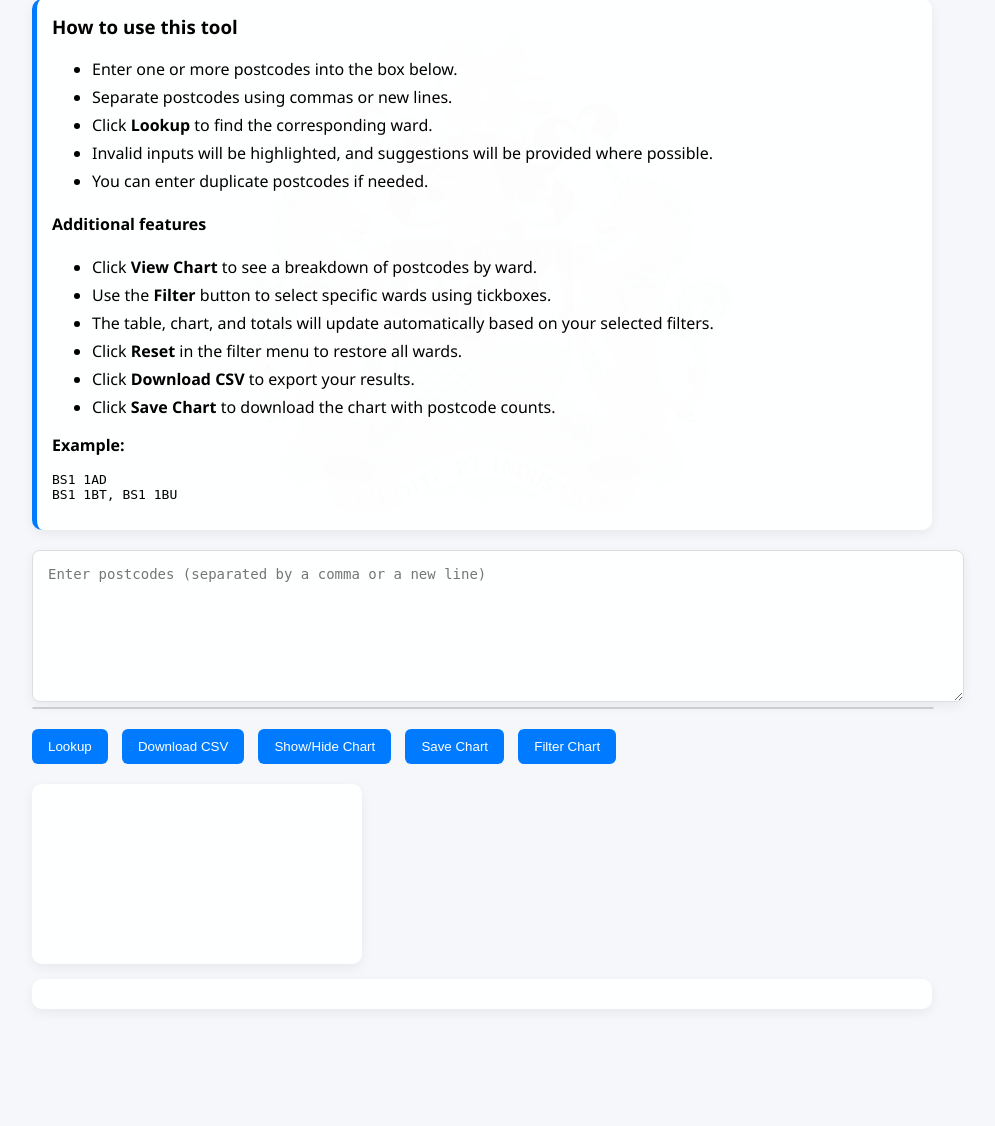
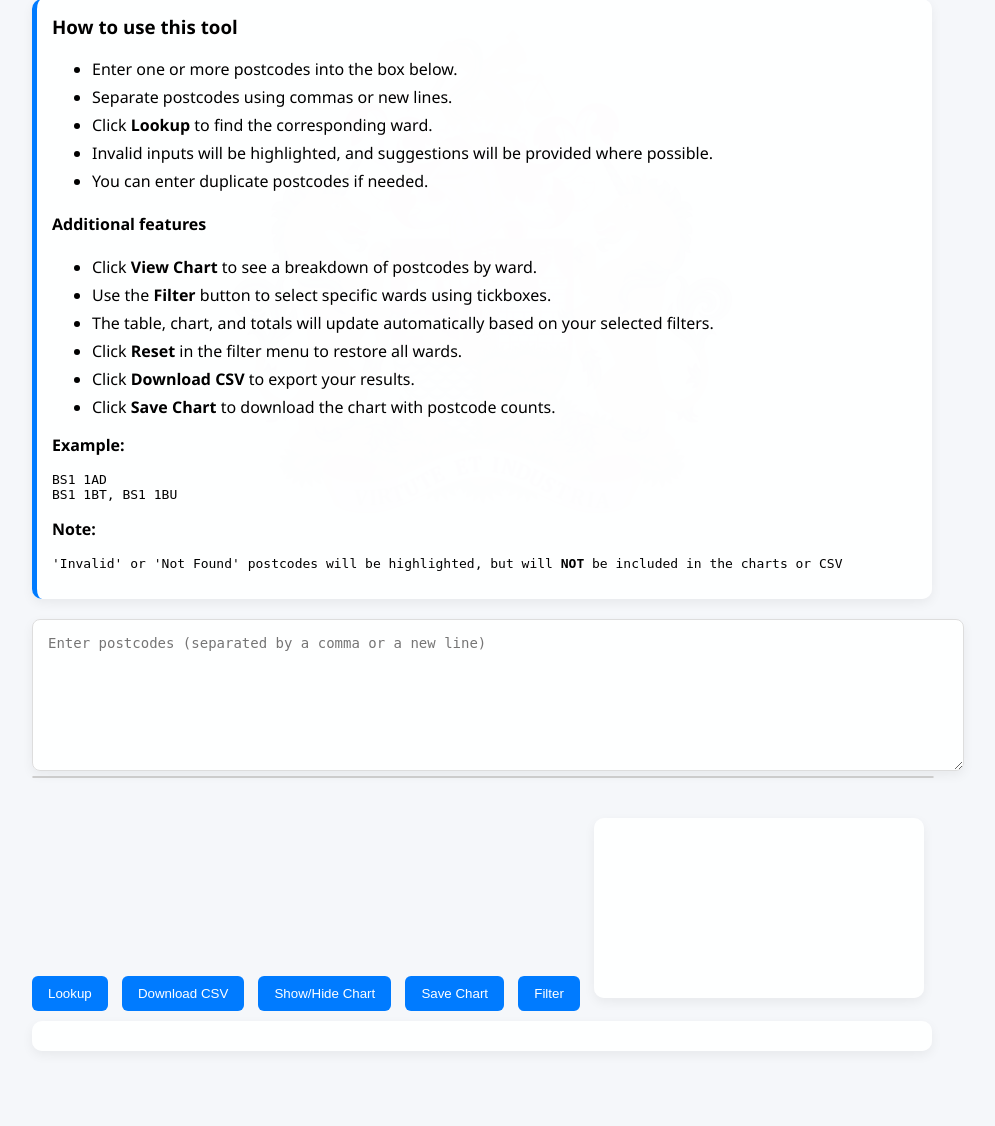
Before and after one commit to sh1rwa/bsrc-postcodetool, a Flask app: page / in a window 1280 px wide. Shown: the part 129-1255 px from the top of the page, without its empty margins (158-1153 px from the left). Before the commit the page ends 893 px from the top, so only its background shows below. Run offline with Flask 3, Linux system fonts and the light colour scheme; data that the repository does not hold is empty; a map, chart or similar area stays blank; parts of the project's set-up code (start-up, migrations or seed data) failed here and were passed over.

Commit message:
bug fixes and UX improvements

```diff
--- a/templates/index.html
+++ b/templates/index.html
@@ -141,6 +141,27 @@ tr:hover {
     z-index: 1000;
 }
 
+.suggestion {
+    color: #007BFF;
+    cursor: pointer;
+    text-decoration: none;
+    font-weight: 500;
+    padding: 2px 6px;
+    border-radius: 4px;
+    transition: all 0.2s ease;
+}
+
+/* Hover effect */
+.suggestion:hover {
+    background-color: #e6f0ff;
+    text-decoration: underline;
+}
+
+
+.suggestion:active {
+    background-color: #cce0ff;
+}
+
 .live-suggestion {
     padding: 8px;
     cursor: pointer;
@@ -206,6 +227,9 @@ tr:hover {
     <p><b>Example:</b></p>
     <pre>BS1 1AD
 BS1 1BT, BS1 1BU</pre>
+
+<p><b>Note:</b></p>
+    <pre>'Invalid' or 'Not Found' postcodes will be highlighted, but will <b>NOT</b> be included in the charts or CSV</pre>
 </div>
 
 <div style="position: relative;">
@@ -221,7 +245,7 @@ BS1 1BT, BS1 1BU</pre>
 <button onclick="downloadCSV()">Download CSV</button>
 <button onclick="toggleChart()">Show/Hide Chart</button>
 <button onclick="downloadChart()">Save Chart</button>
-<button id="filterBtn" onclick="toggleFilter()">Filter Chart</button>
+<button id="filterBtn" onclick="toggleFilter()">Filter</button>
 
 <div id="filterBox" class="filter-box" style="display:none;">
     <div id="filterOptions"></div>
@@ -263,9 +287,7 @@ for (let i = 0; i < shorter.length; i++) {
 function renderTable() {
     let table = "<tr><th>Postcode</th><th>Ward</th></tr>";
 
-    let dataToShow = selectedWards.size > 0
-        ? getFilteredData()
-        : latestData;
+    let dataToShow = getFilteredData();
 
     dataToShow.forEach(row => {
         let formatted = formatPostcode(row.postcode);
@@ -277,10 +299,27 @@ function renderTable() {
         if (!isValid) {
             wardDisplay = "Invalid input";
             rowClass = "invalid";
-        } else if (row.ward === "Not found") {
-            wardDisplay = "Not found";
+        }
+        else if (row.ward === "Not found") {
+
+            let suggestions = getSuggestions(row.postcode);
+
+            let suggestionsHTML = suggestions.map(s =>
+                `<span class="suggestion"
+                    data-original="${row.postcode}"
+                    data-suggestion="${formatPostcode(s)}">
+                    ${formatPostcode(s)}
+                </span>`
+            ).join(", ");
+
+            wardDisplay = `
+                Not found<br>
+                <small>Did you mean: ${suggestionsHTML}</small>
+            `;
+
             rowClass = "not-found";
-        } else {
+        }
+        else {
             wardDisplay = row.ward;
         }
 
@@ -357,11 +396,19 @@ function updateFilterCounts() {
 }
 
 function getFilteredData() {
-    return latestData.filter(row =>
-        row.ward &&
-        row.ward !== "Not found" &&
-        selectedWards.has(row.ward)
-    );
+    return latestData.filter(row => {
+        let formatted = formatPostcode(row.postcode);
+        let isValid = isValidPostcodeFormat(formatted);
+
+        // Always include invalid inputs
+        if (!isValid) return true;
+
+        // Always include "Not found"
+        if (row.ward === "Not found") return true;
+
+        // Only filter valid wards
+        return selectedWards.has(row.ward);
+    });
 }
 
 function downloadChart() {
@@ -370,40 +417,61 @@ function downloadChart() {
         return;
     }
 
-    // Get chart image
     let chartCanvas = document.getElementById("wardChart");
-    let chartImage = chartCanvas.toDataURL("image/png");
 
-    // Create a new canvas to combine chart + text
+    // ===== 1. Calculate counts FIRST =====
+    let wardCounts = {};
+    let total = 0;
+
+    latestData.forEach(row => {
+        let formatted = formatPostcode(row.postcode);
+        let isValid = isValidPostcodeFormat(formatted);
+
+        if (
+            isValid &&
+            row.ward !== "Not found" &&
+            selectedWards.has(row.ward)
+        ) {
+            wardCounts[row.ward] = (wardCounts[row.ward] || 0) + 1;
+            total++;
+        }
+    });
+
+    // ===== 2. Calculate dynamic height =====
+    let width = chartCanvas.width;
+
+    let numWards = Object.keys(wardCounts).length;
+    let numLines = numWards + 2; // title + total
+
+    let lineHeight = 20;
+    let extraHeight = (numLines * lineHeight) + 40;
+
+    let height = chartCanvas.height + extraHeight;
+
     let canvas = document.createElement("canvas");
     let ctx = canvas.getContext("2d");
-
-    let width = chartCanvas.width;
-    let height = chartCanvas.height + 100; // extra space for text
 
     canvas.width = width;
     canvas.height = height;
 
+    // ===== 3. Load chart image =====
     let img = new Image();
-    img.src = chartImage;
+    img.src = chartCanvas.toDataURL("image/png");
 
     img.onload = function () {
+
+        // White background
+        ctx.fillStyle = "white";
+        ctx.fillRect(0, 0, canvas.width, canvas.height);
+
         // Draw chart
         ctx.drawImage(img, 0, 0);
 
-        // Prepare counts
-        let wardCounts = {};
-
-        latestData.forEach(row => {
-            if (row.ward && row.ward !== "Not found" && selectedWards.has(row.ward)
-                ) {
-                wardCounts[row.ward] = (wardCounts[row.ward] || 0) + 1;
-            }
-        });
-
-        let textY = chartCanvas.height + 20;
+        // Text styling
         ctx.fillStyle = "black";
         ctx.font = "14px Arial";
+
+        let textY = chartCanvas.height + 30;
 
         ctx.fillText("Postcode Counts:", 10, textY);
 
@@ -417,10 +485,18 @@ function downloadChart() {
             i++;
         }
 
-        // Download image
+        // Total
+        ctx.font = "bold 14px Arial";
+        ctx.fillText(
+            `Total: ${total}`,
+            10,
+            textY + ((i + 1) * 20)
+        );
+
+        // ===== 4. Download =====
         let link = document.createElement("a");
         link.download = "postcode_chart.png";
-        link.href = canvas.toDataURL();
+        link.href = canvas.toDataURL("image/png");
         link.click();
     };
 }
@@ -471,12 +547,31 @@ function populateFilters() {
 }
 
 function updateTotalCount() {
-    let count = selectedWards.size > 0
-        ? getFilteredData().length
-        : latestData.length;
+
+    let filtered = getFilteredData();
+
+    let total = latestData.length;
+    let showing = filtered.length;
+
+    let valid = 0;
+    let notFound = 0;
+    let invalid = 0;
+
+    filtered.forEach(row => {
+        let formatted = formatPostcode(row.postcode);
+        let isValid = isValidPostcodeFormat(formatted);
+
+        if (!isValid) {
+            invalid++;
+        } else if (row.ward === "Not found") {
+            notFound++;
+        } else {
+            valid++;
+        }
+    });
 
     document.getElementById("totalCount").innerText =
-        `Total postcodes: ${count}`;
+        `Showing ${showing} out of ${total} postcodes: ${valid} valid, ${notFound} not found, ${invalid} invalid`;
 }
 
 
@@ -504,56 +599,15 @@ let postcodes = input
     let data = await response.json();
 
     latestData = data;
-    updateTotalCount();
-    populateFilters();
-    renderTable();
+
+    populateFilters();   // sets selectedWards first
+    renderTable();       // builds correct table
+    updateTotalCount();  // counts AFTER table is correct
 
     if (chartVisible) {
         showChart();
     }
 
-    let table = "<tr><th>Postcode</th><th>Ward</th></tr>";
-
-    getFilteredData().forEach(row => {
-    let formatted = formatPostcode(row.postcode);
-    let isValid = isValidPostcodeFormat(formatted);
-
-    let wardDisplay = "";
-    let rowClass = "";
-
-    if (!isValid) {
-        wardDisplay = "Invalid input";
-        rowClass = "invalid";
-    } else if (row.ward === "Not found") {
-
-    let suggestions = getSuggestions(row.postcode); // ✅ ADD THIS
-
-    let suggestionsHTML = suggestions.map(s =>
-        `<span class="suggestion"
-            data-original="${row.postcode}"
-            data-suggestion="${formatPostcode(s)}">
-            ${formatPostcode(s)}
-        </span>`
-    ).join(", ");
-
-    wardDisplay = `
-        Not found<br>
-        <small>Did you mean: ${suggestionsHTML}</small>
-    `;
-
-    rowClass = "not-found";
-} else {
-        wardDisplay = row.ward;
-    }
-
-    table += `<tr class="${rowClass}">
-        <td>${formatted}</td>
-        <td>${wardDisplay}</td>
-    </tr>`;
-});
-
-    document.getElementById("results").innerHTML = table;
-    populateFilters();
 }
 
 function formatPostcode(postcode) {
@@ -654,8 +708,8 @@ function downloadCSV() {
         let formatted = formatPostcode(row.postcode);
         let isValid = isValidPostcodeFormat(formatted);
 
-        // ❌ Skip invalid inputs
-        if (!isValid) return;
+        // Skip invalid or not found inputs
+       if (!isValid || row.ward === "Not found") return;
 
         let ward = row.ward === "Not found"
             ? "Not found in dataset"
```
